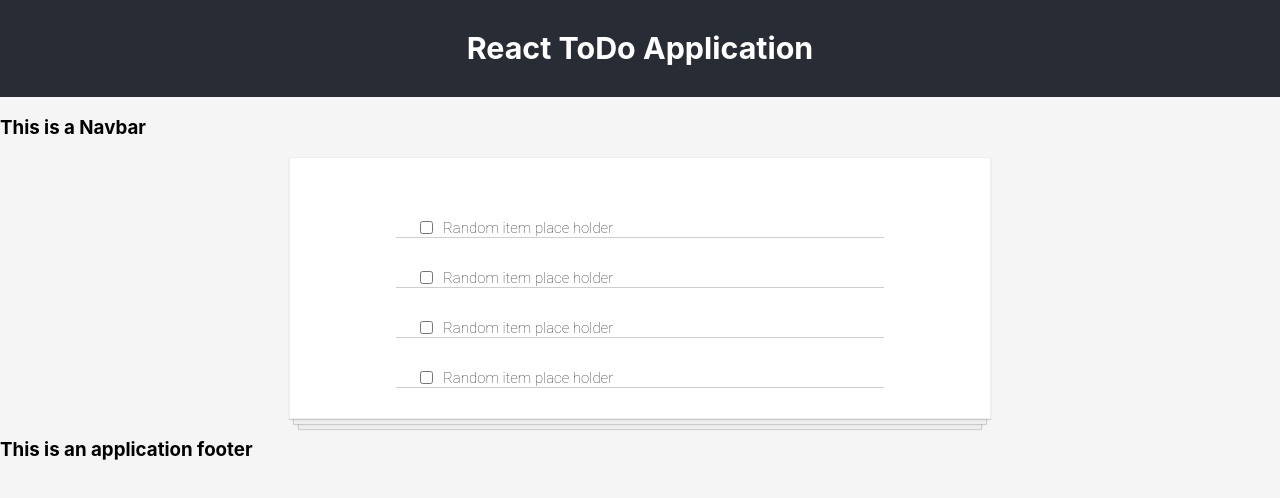
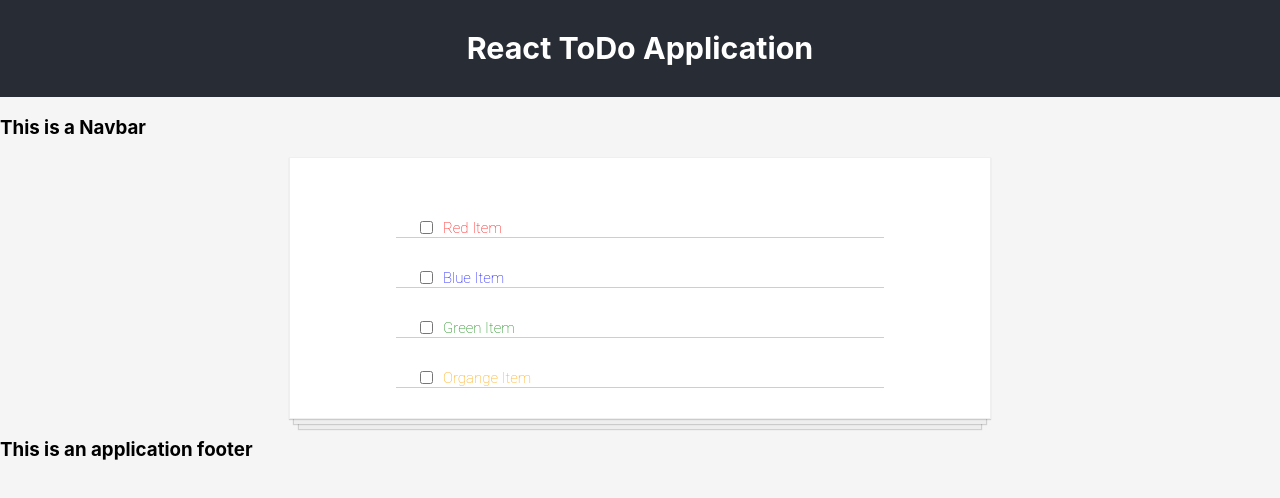
Before and after one commit to alernerm/react-intro, a React (Create React App) app: page / in a window 1280 px wide. Shown: the top 498 px of the page. Built offline with nearby package versions, Linux system fonts and the light colour scheme.

Commit message:
separate ToDo component with props passed in

```diff
--- a/src/components/MainContent.js
+++ b/src/components/MainContent.js
@@ -3,14 +3,23 @@ import React from 'react';
 import ToDoItem from './ToDoItem';
 
 function MainContent() {
+  const styles = {
+    redColor: { color: 'red' },
+    blueColor: { color: 'blue' },
+    greenColor: { color: 'green' },
+    orangeColor: { color: 'orange' }
+  };
+
   return (
     <main>
       {/* <MyInfo /> */}
-      <div class="todo-list">
-        <ToDoItem text="Red" />
-        <ToDoItem text="Blue" />
-        <ToDoItem text="Green" />
-        <ToDoItem text="Organge" />
+      <div className="todo-list">
+        <ToDoItem data={{ text: 'Red Item', fontColor: styles.redColor }} />
+        <ToDoItem data={{ text: 'Blue Item', fontColor: styles.blueColor }} />
+        <ToDoItem data={{ text: 'Green Item', fontColor: styles.greenColor }} />
+        <ToDoItem
+          data={{ text: 'Organge Item', fontColor: styles.orangeColor }}
+        />
       </div>
     </main>
   );
--- a/src/components/ToDoItem.js
+++ b/src/components/ToDoItem.js
@@ -1,22 +1,12 @@
 import React from 'react';
 
-function ToDoItem() {
-  // const styles = {
-  //   redColor: { color: 'red' },
-  //   blueColor: { color: 'blue' },
-  //   greenColor: { color: 'green' },
-  //   orangeColor: { color: 'orange' }
-  // };
+function ToDoItem(props) {
+  console.log(props);
 
   return (
     <div className="todo-item">
       <input type="checkbox" name="red" value="red" />
-      <span>Random item place holder</span>
-
-      {/* <input type="checkbox" name="red" value="red" />
-      <span style={styles.redColor}>Red</span>
-      <br />
-      */}
+      <span style={props.data.fontColor}>{props.data.text}</span>
     </div>
   );
 }
--- a/src/index.js
+++ b/src/index.js
@@ -10,3 +10,5 @@ ReactDOM.render(<App />, document.getElementById('root'));
 // unregister() to register() below. Note this comes with some pitfalls.
 // Learn more about service workers: http://bit.ly/CRA-PWA
 serviceWorker.unregister();
+
+//https://scrimba.com/p/p7P5Hd/cqP7bhm
```
